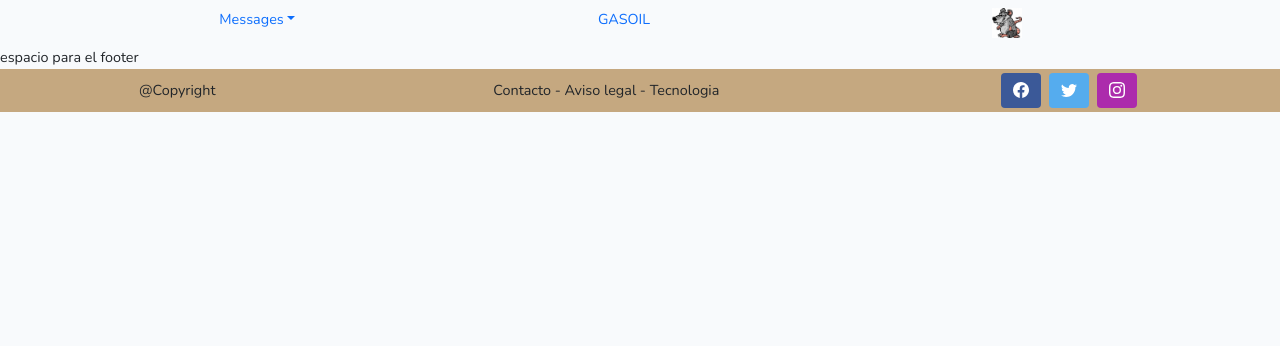
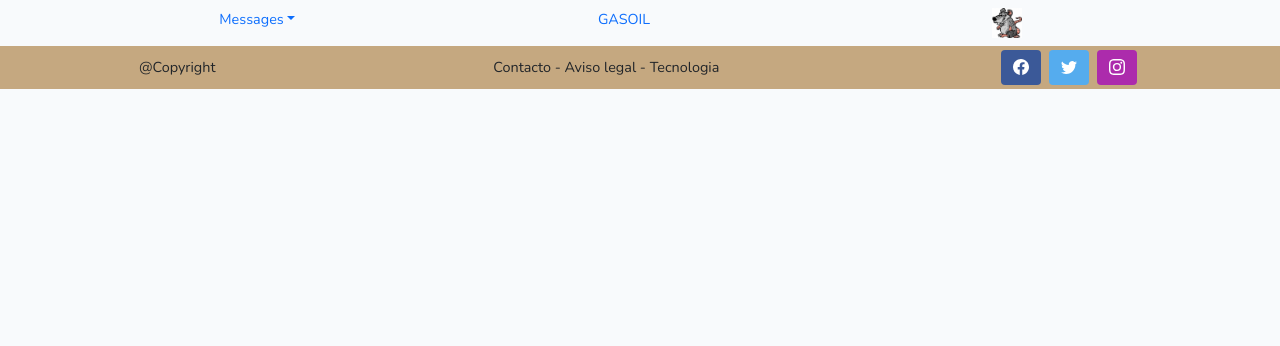
Before and after one commit to AitorCalderon99/gasoilrata, a Laravel app: page / in a window 1280 px wide. Shown: the top 346 px of the page. Run offline with Laravel 8, Linux system fonts and the light colour scheme; style sheets or scripts are compiled from the project's sources.

Commit message:
Update app.blade.php

```diff
--- a/resources/views/layouts/app.blade.php
+++ b/resources/views/layouts/app.blade.php
@@ -12,7 +12,7 @@
         <headeras></headeras>
     </div>
 
-    espacio para el footer
+    @yield('content')
 
     <div id="app2">
         <app></app>
```
